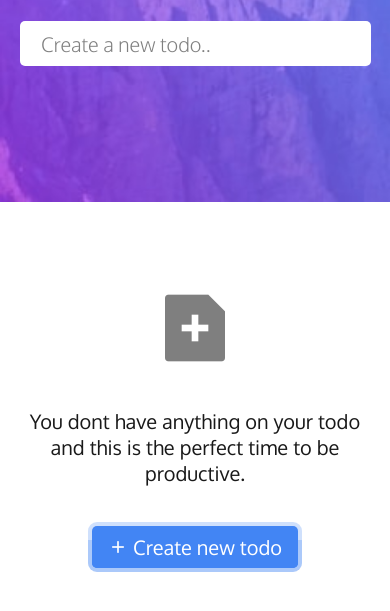
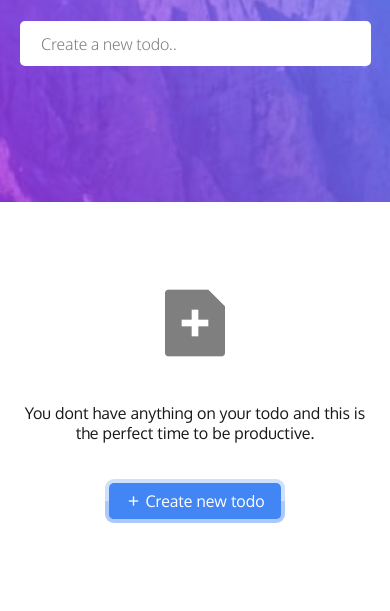
Before and after one commit to shivaRajendran/shivaraj.miniproj.io, a plain HTML site: page modern-todo/index.html in a window 390 px wide. Shown: the part 123-734 px from the top of the page. Drawn offline with nearby package versions, Linux system fonts and the light colour scheme.

Commit message:
Update styles.css

```diff
--- a/modern-todo/styles.css
+++ b/modern-todo/styles.css
@@ -409,8 +409,8 @@ input:focus{
     :root{
         --width: 90vw;
         --height: 45px;
-        --font-lg: 1.25rem;
-        --font-sm: .8rem;
+        --font-lg: 1rem;
+        --font-sm: .65rem;
     }
     .light-mode{
         --bg: url('../images/bg-mobile-light.jpg');
@@ -441,4 +441,7 @@ input:focus{
     .modal{
         height: 55vh;
     }
+    .todo-items{
+        max-height: 25vh;
+    }
 }
```
